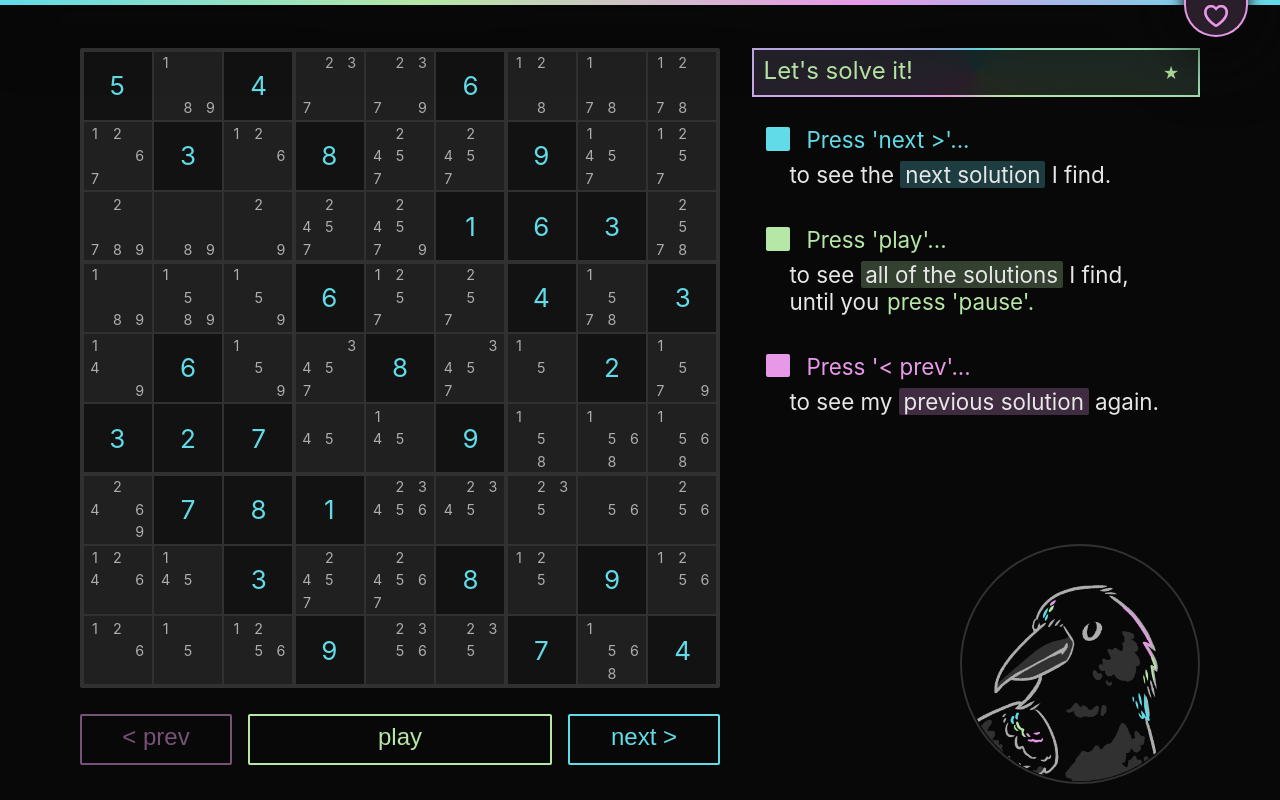
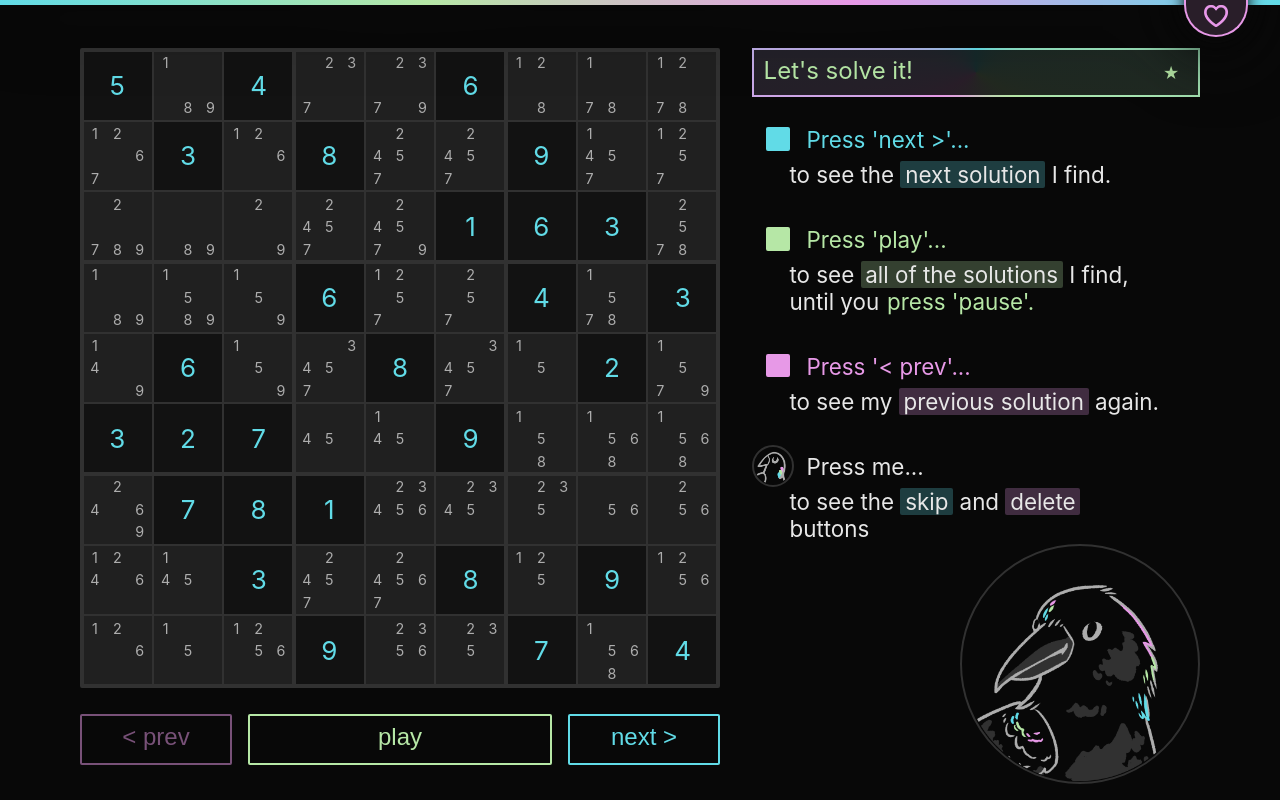
Before and after one commit to gtcarroll/sudokoo, a React (Create React App) app: page / in a window 1280 px wide. Both pictures are taken after a click on the button "random". Built offline with nearby package versions, Linux system fonts and the light colour scheme.

Commit message:
v1.34 - description of bird button added to on-load message

```diff
--- a/src/components/birdfeed/BirdFeed.js
+++ b/src/components/birdfeed/BirdFeed.js
@@ -14,7 +14,7 @@ import resetSudokuOff from "../../assets/delete_off.png";
 
 export const BirdFeed = (props) => {
   const [animate, setAnimate] = useState(true);
-  const [subMenuToggle, setToggle] = useState(false);
+  const [subMenuToggle, setToggle] = useState(props.isSolved);
   let backToggle = !props.isFirstTweet;
   let forwardToggle = !props.isLastTweet;
   let resetToggle = props.isLoaded;
@@ -83,6 +83,7 @@ BirdFeed.defaultProps = {
   prev: false,
   isNewTweet: true,
   isLoaded: false,
+  isSolved: false,
   isFirstTweet: true,
   isLastTweet: true,
 };
@@ -216,10 +217,6 @@ const StyledDiv = styled.div`
       width: 9rem;
 
       font-size: 0.6rem;
-
-      // hover styles
-      border-color: ${colors.secondary};
-      transform: scale(1.025);
     }
 
     &.animate:not(.eureka):not(.oops) {
--- a/src/components/birdfeed/BirdTweet.js
+++ b/src/components/birdfeed/BirdTweet.js
@@ -2,7 +2,7 @@ import React from "react";
 import styled from "styled-components";
 import { colors } from "../../params.js";
 import { tweetUnloaded } from "./";
-import playSymbol from "../../assets/play.png";
+import miniBird from "../../assets/mini_bird.png";
 
 export const axesNames = ["row", "column", "house"];
 
@@ -53,7 +53,7 @@ BirdTweet.defaultProps = {
 };
 
 const ScrollGap = styled.div`
-  height: 25%;
+  height: calc(60% - 3rem);
 `;
 
 const StyledDiv = styled.div`
@@ -61,8 +61,10 @@ const StyledDiv = styled.div`
   min-width: 18rem;
 
   overflow-y: scroll;
+  height: calc(100% - 4rem);
 
   @media (orientation: portrait) {
+    height: 100%;
     max-width: 100%;
     ::-webkit-scrollbar {
       display: none;
@@ -147,13 +149,13 @@ export const ReportNode = styled.div`
   padding-bottom: 0.5rem;
 
   color: ${colors.neutral5};
+  z-index: 100;
+
   position: relative;
-  z-index: 100;
+  overflow-y: scroll;
 
   @media (orientation: portrait) {
     max-width: max(calc(100% - 8rem), 20rem);
-    position: relative;
-    overflow-y: scroll;
   }
 
   &.connector {
@@ -283,8 +285,14 @@ export const MiniCell = styled.div`
     );
   }
 
-  &.play {
-    background-image: url(${playSymbol});
+  &.mini-bird {
+    margin: 0.3rem 0.6rem 0.3rem 0rem;
+    height: 2.4rem;
+    width: 2.4rem;
+    background-image: url(${miniBird});
     background-size: 100% 100%;
+
+    border: 2px solid ${colors.neutral3};
+    border-radius: 50%;
   }
 `;
--- a/src/components/birdfeed/tweets.js
+++ b/src/components/birdfeed/tweets.js
@@ -1,4 +1,5 @@
 import React from "react";
+import { colors } from "../../params";
 import { ReportNode, MiniCell, Pop, Hlt, axesNames } from "../birdfeed";
 
 export const tweetUnloaded = {
@@ -67,6 +68,16 @@ export const tweetLoaded = {
           </div>
           <div className="text">
             to see my <Hlt className="ter">previous solution</Hlt> again.
+          </div>
+        </ReportNode>
+        <ReportNode style={{ paddingBottom: 0 }}>
+          <MiniCell className="mini-cell solid mini-bird" />
+          <div className="lead">
+            <Pop>{"Press me..."}</Pop>
+          </div>
+          <div className="text">
+            to see the <Hlt className="pri">skip</Hlt> and{" "}
+            <Hlt className="ter">delete</Hlt> buttons
           </div>
         </ReportNode>
       </div>
```
Also changed, not shown: src/assets/mini_bird.png (added), 8 other files (tests, documents, lock files or other folders).
